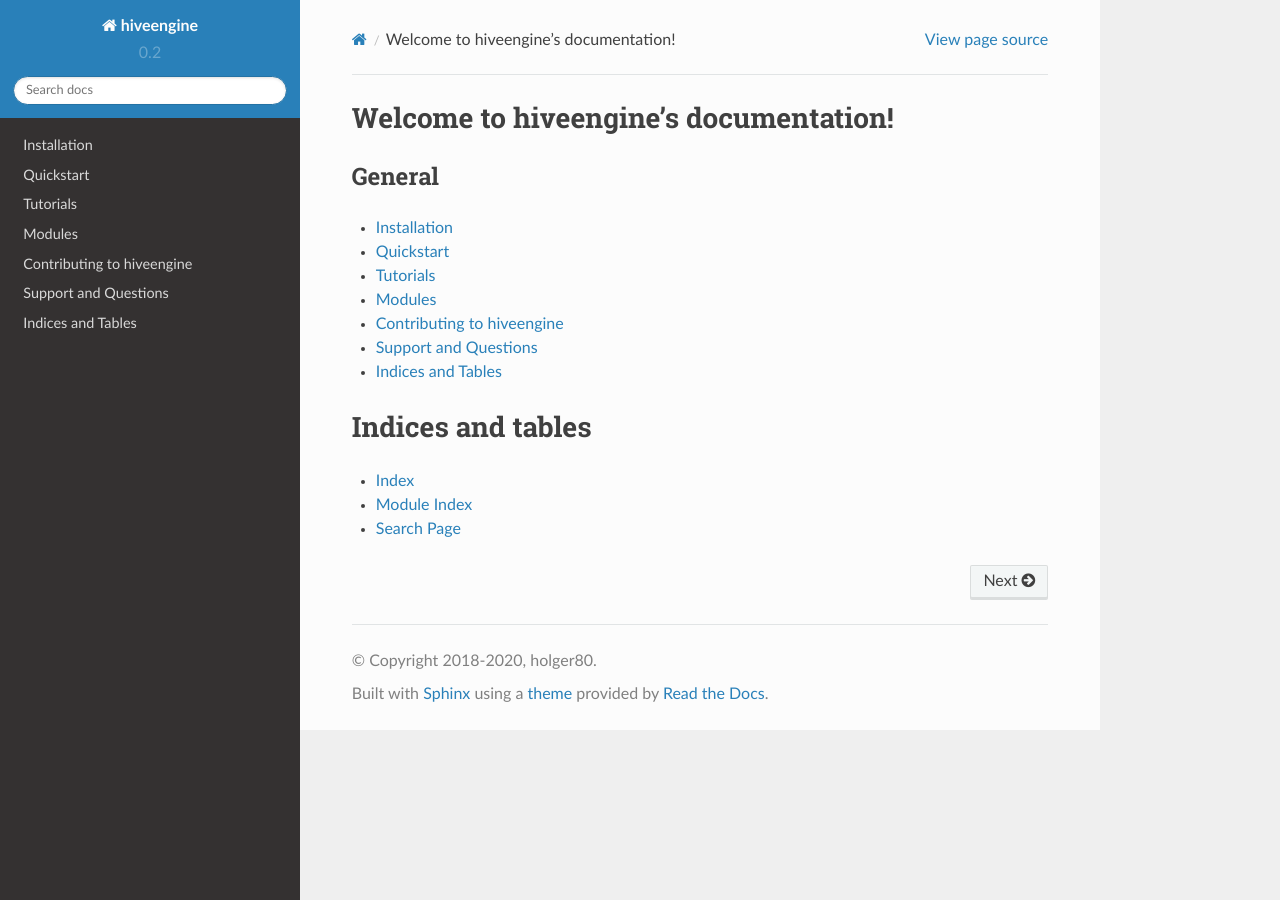
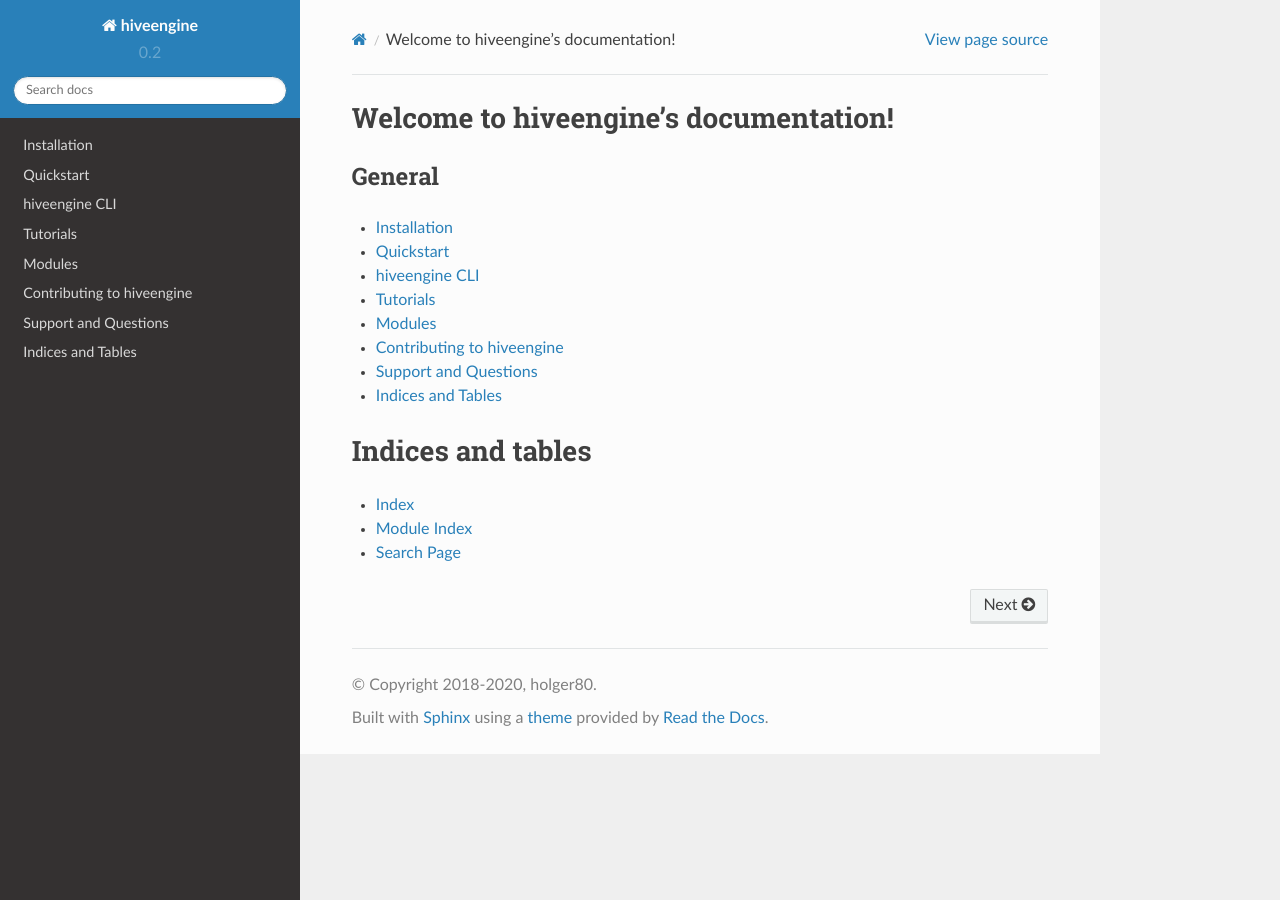
Before and after one commit to holgern/hiveengine, a Sphinx documentation site: the page built from docs/index.rst, in a window 1280 px wide. Built offline with Sphinx 7.4.7 and the Read the Docs theme 2.0.0, drawn with Linux system fonts in a browser that asks for light colours; pages that are not in the unit, such as notebooks, are missing from menus.

Commit message:
Fix cli doc

```diff
--- a/docs/cli.rst
+++ b/docs/cli.rst
@@ -5,5 +5,5 @@
 --------
 
 .. click:: hiveengine.cli:cli
-    :prog: beempy
+    :prog: hiveengine
     :show-nested:
--- a/docs/index.rst
+++ b/docs/index.rst
@@ -8,6 +8,7 @@
 
    installation
    quickstart
+   cli
    tutorials
    configuration
    modules
```
